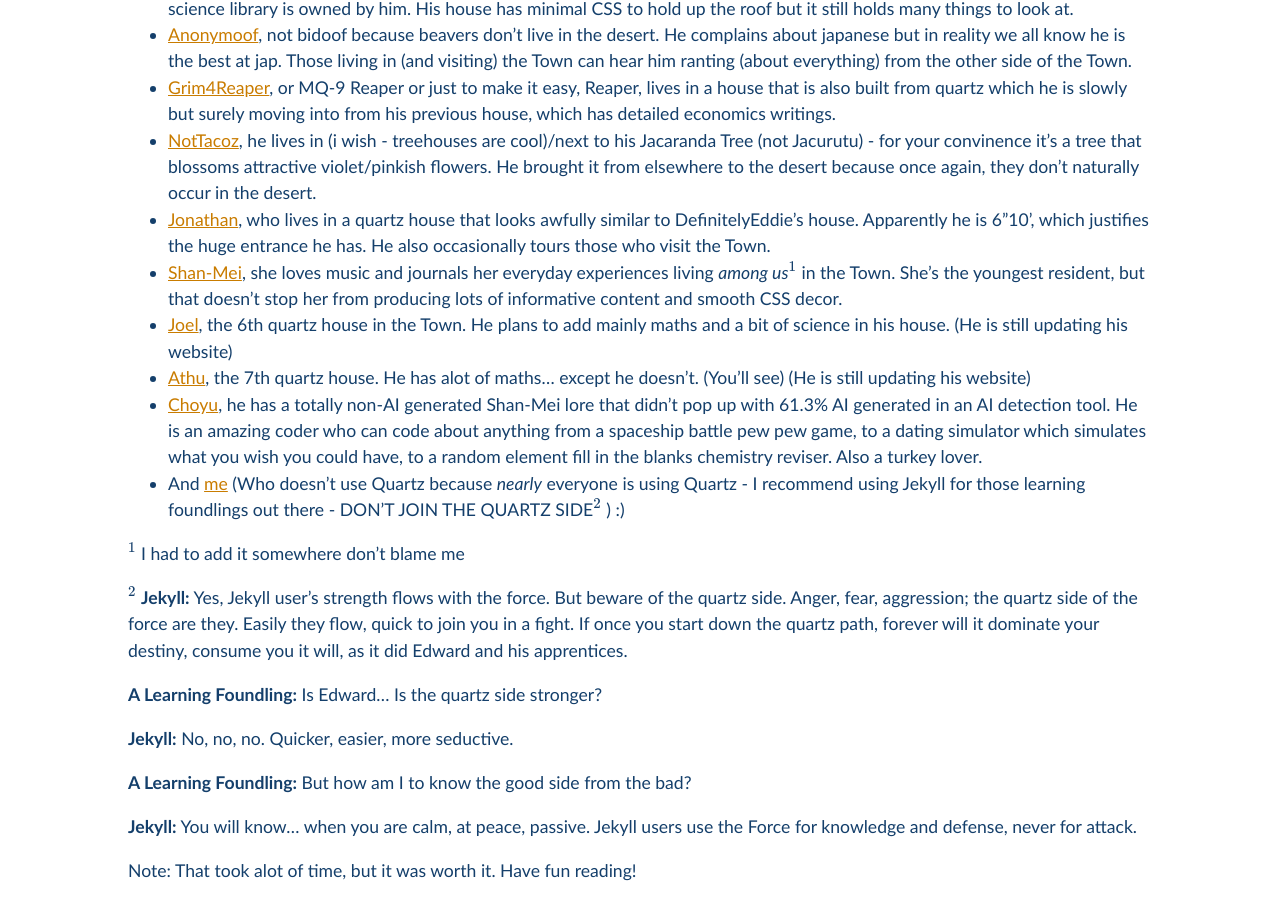
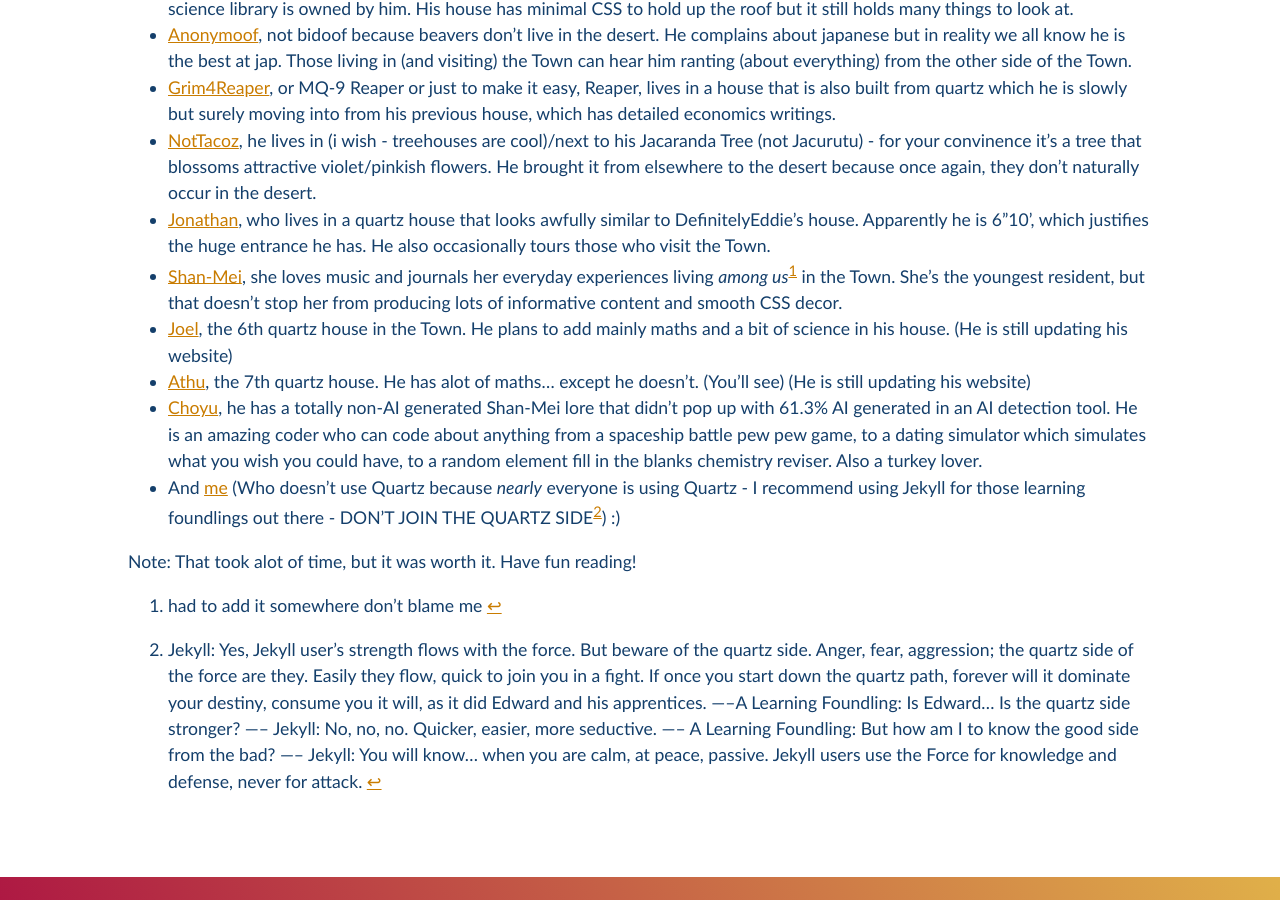
Before and after one commit to Pi-thagoras/the-chicken-pen, a Jekyll site: the page built from The-Town.md, in a window 1280 px wide and 900 px high, scrolled down 820 px. Built offline with Jekyll 4.4.1, drawn with Linux system fonts in a browser that asks for light colours.

Commit message:
picky latex dislikers :(((

```diff
--- a/The-Town.md
+++ b/The-Town.md
@@ -13,26 +13,18 @@ The Town consists of:
 - [Grim4Reaper](https://grim4reaper.github.io/Year11Notes/), or MQ-9 Reaper or just to make it easy, Reaper, lives in a house that is also built from quartz which he is slowly but surely moving into from his previous house, which has detailed economics writings.
 - [NotTacoz](https://nottacoz.github.io/jacaranda/), he lives in (i wish - treehouses are cool)/next to his Jacaranda Tree (not Jacurutu) - for your convinence it's a tree that blossoms attractive violet/pinkish flowers. He brought it from elsewhere to the desert because once again, they don't naturally occur in the desert.
 - [Jonathan](https://supaqwerty.github.io/notes-dump/), who lives in a quartz house that looks awfully similar to DefinitelyEddie's house. Apparently he is 6"10', which justifies the huge entrance he has. He also occasionally tours those who visit the Town.
-- [Shan-Mei](https://shan-mei.github.io/shanmeis-notes/), she loves music and journals her everyday experiences living *among us*$^1$ in the Town. She's the youngest resident, but that doesn't stop her from producing lots of informative content and smooth CSS decor.
+- [Shan-Mei](https://shan-mei.github.io/shanmeis-notes/), she loves music and journals her everyday experiences living *among us*[^1] in the Town. She's the youngest resident, but that doesn't stop her from producing lots of informative content and smooth CSS decor.
 - [Joel](https://rubver16.github.io/joles-notes/), the 6th quartz house in the Town. He plans to add mainly maths and a bit of science in his house. (He is still updating his website)
 - [Athu](https://super-cookies.github.io/duk/), the 7th quartz house. He has alot of maths... except he doesn't. (You'll see) (He is still updating his website)
 - [Choyu](https://grimreaper2654.github.io/Notes/), he has a totally non-AI generated Shan-Mei lore that didn't pop up with 61.3% AI generated in an AI detection tool. He is an amazing coder who can code about anything from a spaceship battle pew pew game, to a dating simulator which simulates what you wish you could have, to a random element fill in the blanks chemistry reviser. Also a turkey lover.
-- And [me](https://pi-thagoras.github.io/the-chicken-pen/) (Who doesn't use Quartz because *nearly* everyone is using Quartz - I recommend using Jekyll for those learning foundlings out there - DON'T JOIN THE QUARTZ SIDE$^2$ ) :)
+- And [me](https://pi-thagoras.github.io/the-chicken-pen/) (Who doesn't use Quartz because *nearly* everyone is using Quartz - I recommend using Jekyll for those learning foundlings out there - DON'T JOIN THE QUARTZ SIDE[^2]) :)
 
 
 
-$^1$ I had to add it somewhere don't blame me
+[^1]: had to add it somewhere don't blame me
 
 
-$^2$ **Jekyll:** Yes, Jekyll user's strength flows with the force. But beware of the quartz side. Anger, fear, aggression; the quartz side of the force are they. Easily they flow, quick to join you in a fight. If once you start down the quartz path, forever will it dominate your destiny, consume you it will, as it did Edward and his apprentices.
-
-**A Learning Foundling:** Is Edward... Is the quartz side stronger?
-
-**Jekyll:** No, no, no. Quicker, easier, more seductive.
-
-**A Learning Foundling:** But how am I to know the good side from the bad?
-
-**Jekyll:** You will know... when you are calm, at peace, passive. Jekyll users use the Force for knowledge and defense, never for attack.
+[^2]: Jekyll: Yes, Jekyll user's strength flows with the force. But beware of the quartz side. Anger, fear, aggression; the quartz side of the force are they. Easily they flow, quick to join you in a fight. If once you start down the quartz path, forever will it dominate your destiny, consume you it will, as it did Edward and his apprentices. -----A Learning Foundling: Is Edward... Is the quartz side stronger? ----- Jekyll: No, no, no. Quicker, easier, more seductive. ----- A Learning Foundling: But how am I to know the good side from the bad? ----- Jekyll: You will know... when you are calm, at peace, passive. Jekyll users use the Force for knowledge and defense, never for attack.
 
 
 
```
